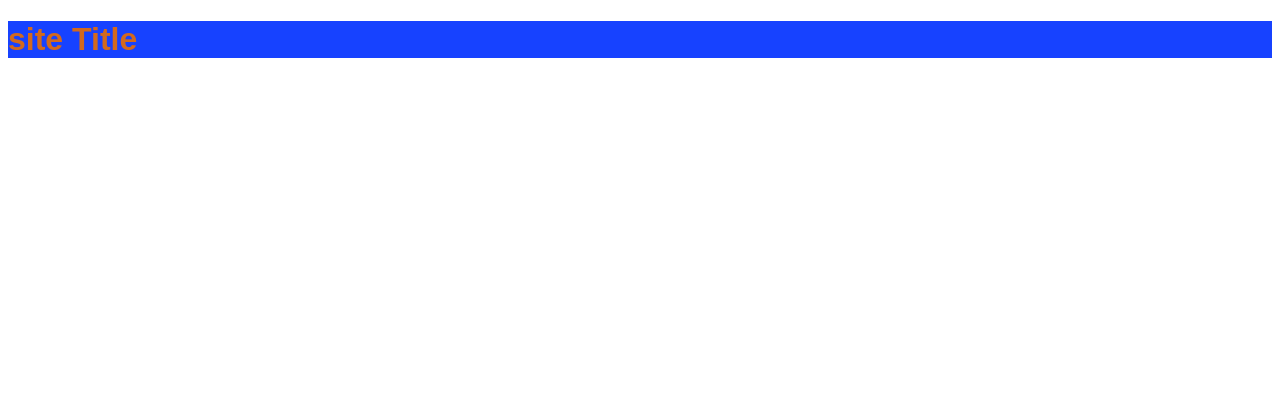
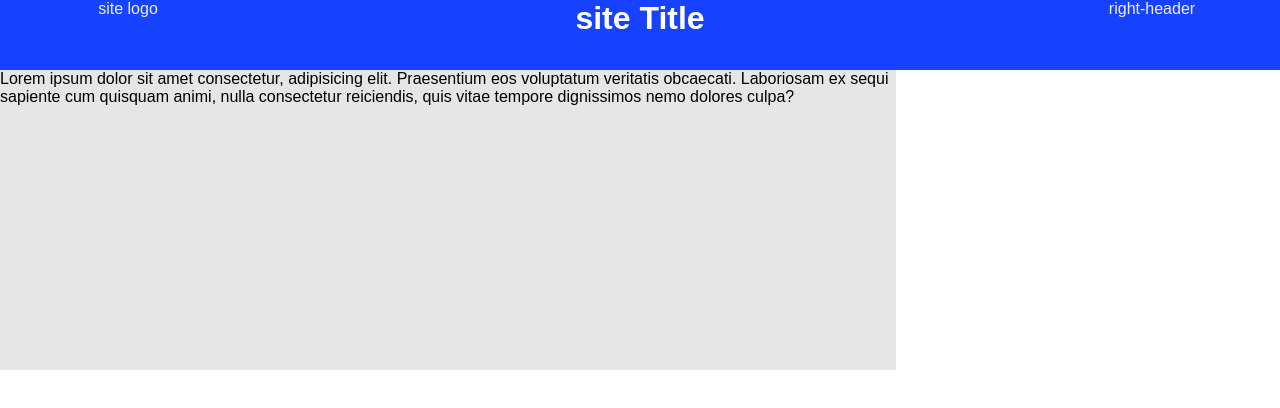
Before and after one commit to harshJsDev/ominifood-responsiveWeb, a plain HTML site: page index.html in a window 1280 px wide. Drawn offline with Linux system fonts and the light colour scheme.

Commit message:
initial commit layout
initial commit

```diff
--- a/index.html
+++ b/index.html
@@ -9,13 +9,20 @@
 </head>
 <body>
     <div class="header">
-        <div id="logo-container"></div>
-        <div id="main-Header">
+        <div id="logo-container">
+            site logo
+        </div>
+        <div id="main-Header" class="test">
             <h1>site Title</h1>
         </div>
         <div id="right-header">
-
+            right-header
         </div>
+    </div>
+    <div id="main-container">
+        <p>
+            Lorem ipsum dolor sit amet consectetur, adipisicing elit. Praesentium eos voluptatum veritatis obcaecati. Laboriosam ex sequi sapiente cum quisquam animi, nulla consectetur reiciendis, quis vitae tempore dignissimos nemo dolores culpa?
+        </p>
     </div>
 
 </body>
--- a/style/main.css
+++ b/style/main.css
@@ -1,13 +1,46 @@
 body{
+    margin: 0px;
+    padding: 0px;
 background: #ffffff;
 color: #000000;
 font-family: sans-serif;
 }
 h1{
-    color: chocolate;
-
+    color: #ffffff;
+    margin: 0px;
 }
 .header{
     background-color: rgb(23, 66, 255);
     color: rgb(238, 238, 238);
+    width: 100%;
+    height:70px;
 }
+#logo-container{
+    width: 20%;
+    float: left;
+    height: 100%;
+    text-align: center;
+}
+#right-header{
+    width: 20%;
+    float: right;
+    height: 100%;
+    text-align: center;
+}
+#main-Header{
+    width: 60%;
+    float: left;
+    text-align: center;
+    height: 100%;
+}
+
+#main-container{
+    width: 70%;
+    background: #e7e6e6;
+    margin: 0px;
+    padding: 0px;
+    height: 300px;
+}
+p{
+    margin: 0px;
+}
```
